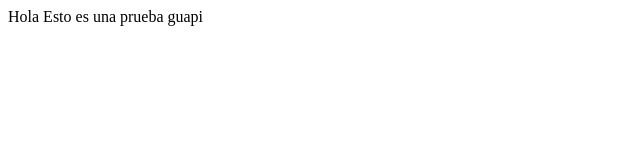
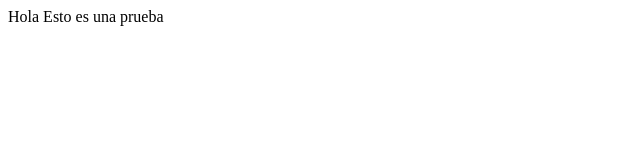
Before and after one commit to miriamvj/Prueba2-1, a Vue app: page / in a window 1280 px wide. Shown: the top 160 px of the page, without its empty margins (0-640 px from the left). Built offline with nearby package versions, Linux system fonts and the light colour scheme; the HTML template or start-up script is replaced by a standard one.

Commit message:
Update App.vue

```diff
--- a/src/App.vue
+++ b/src/App.vue
@@ -7,7 +7,7 @@ export default {
   name: "App",
   data() {
     return {
-      value: "Esto es una prueba guapi"
+      value: "Esto es una prueba"
     };
   }
 };
```
